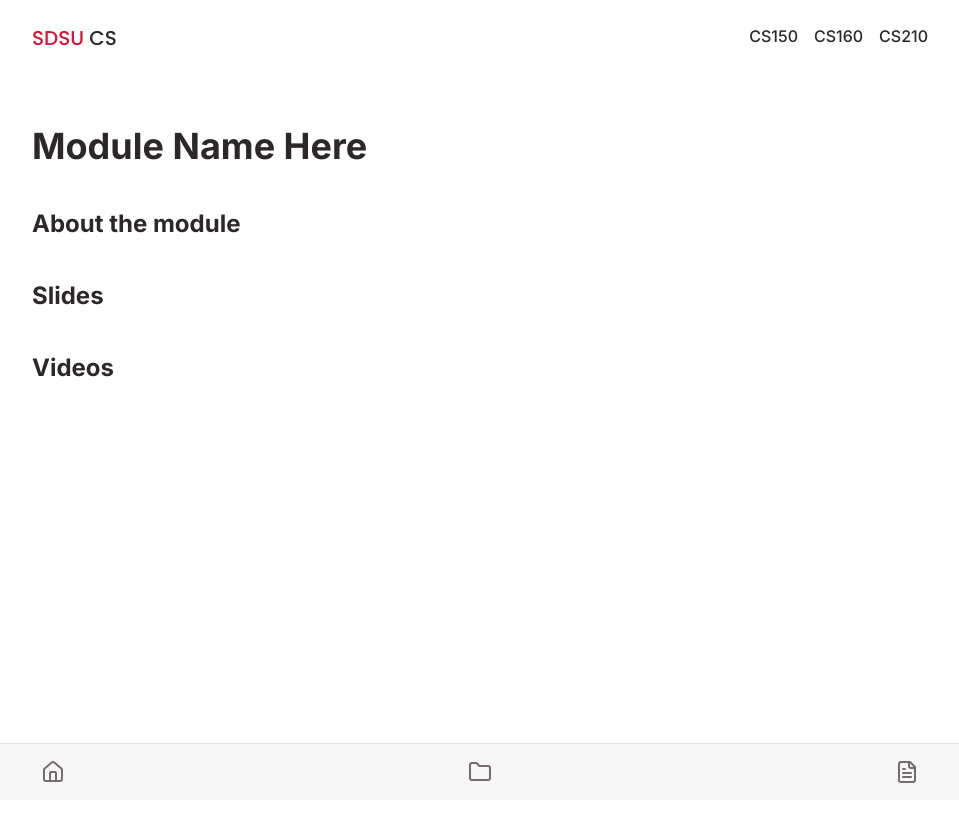
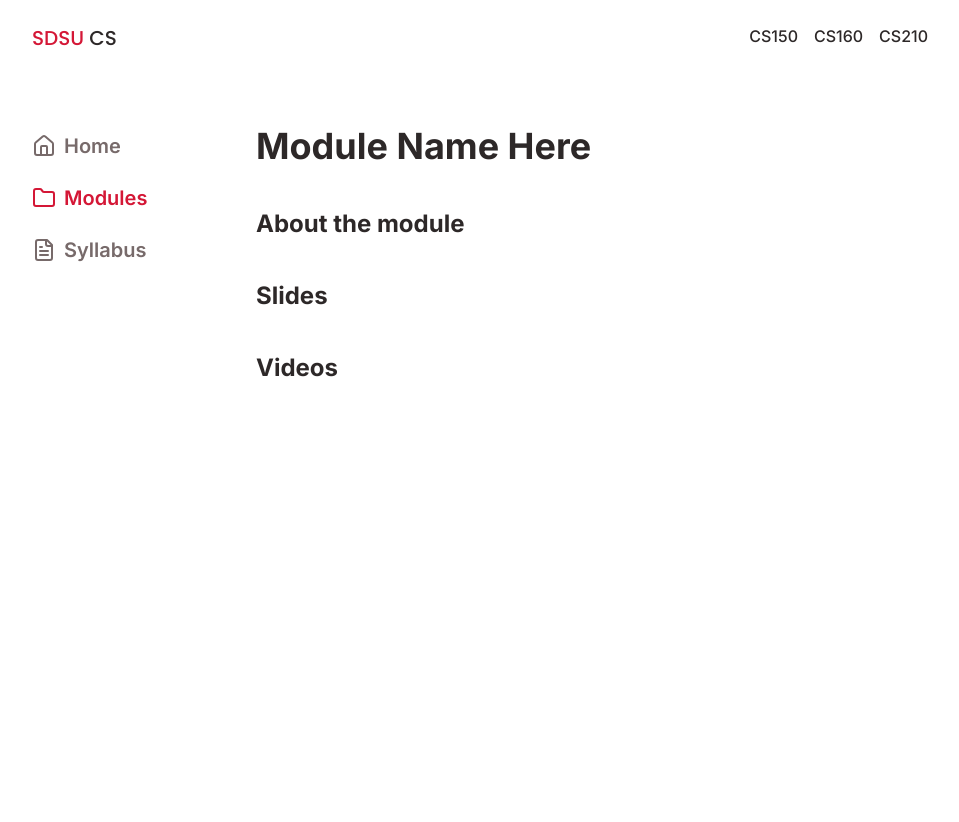
Before and after one commit to AjStraight619/sdsu-cs-website, a Next.js app: page /class/module-page in a window 1280 px wide. Shown: the top 822 px of the page, without its empty margins (160-1119 px from the left). Built offline with nearby package versions, Linux system fonts and the light colour scheme.

Commit message:
Add SideNav for full screen sizes

```diff
--- a/app/class/(class-pages)/home/page.tsx
+++ b/app/class/(class-pages)/home/page.tsx
@@ -1,12 +1,12 @@
-import ClassPageLayout from "@/components/class-page/ClassPageLayout";
+import MainContentLayout from "@/components/class-page/MainContentLayout";
 
 export default function ClassHome() {
 	return (
-		<ClassPageLayout
+		<MainContentLayout
 			headingMainText="Home"
 			headingSubText="Course Name - Professor Name"
 		>
 			<>{/* Markdown content here */}</>
-		</ClassPageLayout>
+		</MainContentLayout>
 	);
 }
--- a/app/class/(class-pages)/layout.tsx
+++ b/app/class/(class-pages)/layout.tsx
@@ -1,12 +1,16 @@
 import MobileClassNav from "@/components/navigation/MobileClassNav";
+import SideNav from "@/components/class-page/SideNav";
 import { ReactNode } from "react";
 
 export default function ClassLayout({ children }: { children: ReactNode }) {
 	return (
 		<div>
-			<MobileClassNav />
-			<div className="mt-32 mx-6 mb-6 lg:mx-32 xl:mx-48 2xl:mx-60">
-				{children}
+			<div className="lg:hidden">
+				<MobileClassNav />
+			</div>
+			<div className="mt-32 mx-6 mb-6 lg:mx-32 lg:grid grid-cols-12 xl:mx-48 2xl:mx-60">
+				<SideNav />
+				<div className="lg:col-span-9">{children}</div>
 			</div>
 		</div>
 	);
--- a/app/class/(class-pages)/module-page/page.tsx
+++ b/app/class/(class-pages)/module-page/page.tsx
@@ -1,10 +1,10 @@
-import ClassPageLayout from "@/components/class-page/ClassPageLayout";
+import MainContentLayout from "@/components/class-page/MainContentLayout";
 import Heading3 from "@/components/common/Heading3";
 import { ReactNode } from "react";
 
 export default function ModulePage() {
 	return (
-		<ClassPageLayout headingMainText="Module Name Here">
+		<MainContentLayout headingMainText="Module Name Here">
 			<ContentSectionWrapper headingText="About the module">
 				<>{/* Markdown Info here from each module */}</>
 			</ContentSectionWrapper>
@@ -14,7 +14,7 @@ export default function ModulePage() {
 			<ContentSectionWrapper headingText="Videos">
 				<>{/* Lecture video mp4s go here */}</>
 			</ContentSectionWrapper>
-		</ClassPageLayout>
+		</MainContentLayout>
 	);
 }
 
--- a/app/class/(class-pages)/syllabus/page.tsx
+++ b/app/class/(class-pages)/syllabus/page.tsx
@@ -1,9 +1,9 @@
-import ClassPageLayout from "@/components/class-page/ClassPageLayout";
+import MainContentLayout from "@/components/class-page/MainContentLayout";
 
 export default function SyllabusPage() {
 	return (
-		<ClassPageLayout headingMainText="Syllabus">
+		<MainContentLayout headingMainText="Syllabus">
 			<>{/* Syllabus PDF goes here */}</>
-		</ClassPageLayout>
+		</MainContentLayout>
 	);
 }
--- a/components/class-page/ClassPageLayout.tsx
+++ b/components/class-page/MainContentLayout.tsx
@@ -2,17 +2,17 @@ import { ReactNode } from "react";
 import Heading1 from "../common/Heading1";
 import SubHeading from "../common/SubHeading";
 
-interface IClassPageLayout {
+interface IMainContentLayout {
 	children: ReactNode;
 	headingMainText: string;
 	headingSubText?: string | undefined;
 }
 
-export default function ClassPageLayout({
+export default function MainContentLayout({
 	children,
 	headingMainText,
 	headingSubText,
-}: IClassPageLayout) {
+}: IMainContentLayout) {
 	return (
 		<div className="flex flex-col gap-12">
 			<div className="flex flex-col gap-2">
--- /dev/null
+++ b/components/class-page/SideNav.tsx
@@ -0,0 +1,71 @@
+"use client";
+
+import { Home, Folder, FileText } from "lucide-react";
+import { usePathname } from "next/navigation";
+
+export default function SideNav() {
+	// Get the full pathname
+	const pathname: string = usePathname();
+
+	// Function that checks if a specified subpath is in the full pathname
+	const isActive = (subpath: string) => pathname.includes(subpath);
+
+	return (
+		<div className="hidden w-full lg:flex flex-col gap-4 lg:col-span-3">
+			<button className="w-full flex gap-2 py-1 items-center">
+				<Home
+					className={`${
+						isActive("home")
+							? "stroke-bright-red"
+							: "stroke-charcoal-600"
+					}`}
+				/>
+				<span
+					className={`font-semibold font-inter text-xl ${
+						isActive("home")
+							? "text-bright-red"
+							: "text-charcoal-600"
+					}`}
+				>
+					Home
+				</span>
+			</button>
+			<button className="w-full flex gap-2 py-1 items-center">
+				<Folder
+					className={`${
+						isActive("module")
+							? "stroke-bright-red"
+							: "stroke-charcoal-600"
+					}`}
+				/>
+				<span
+					className={`font-semibold font-inter text-xl ${
+						isActive("module")
+							? "text-bright-red"
+							: "text-charcoal-600"
+					}`}
+				>
+					Modules
+				</span>
+			</button>
+			<button className="w-full flex gap-2 py-1 items-center">
+				<FileText
+					className={`${
+						isActive("syllabus")
+							? "stroke-bright-red"
+							: "stroke-charcoal-600"
+					}`}
+				/>
+				<span
+					className={`font-semibold font-inter text-xl ${
+						isActive("syllabus")
+							? "text-bright-red"
+							: "text-charcoal-600"
+					}`}
+				>
+					Syllabus
+				</span>
+			</button>
+		</div>
+	);
+}
--- a/components/navigation/MobileClassNav.tsx
+++ b/components/navigation/MobileClassNav.tsx
@@ -24,7 +24,7 @@ export default function MobileClassNav() {
 			<button className="w-full flex justify-center items-center">
 				<Folder
 					className={`${
-						isActive("modules")
+						isActive("module")
 							? "stroke-bright-red"
 							: "stroke-charcoal-600"
 					}`}
```
